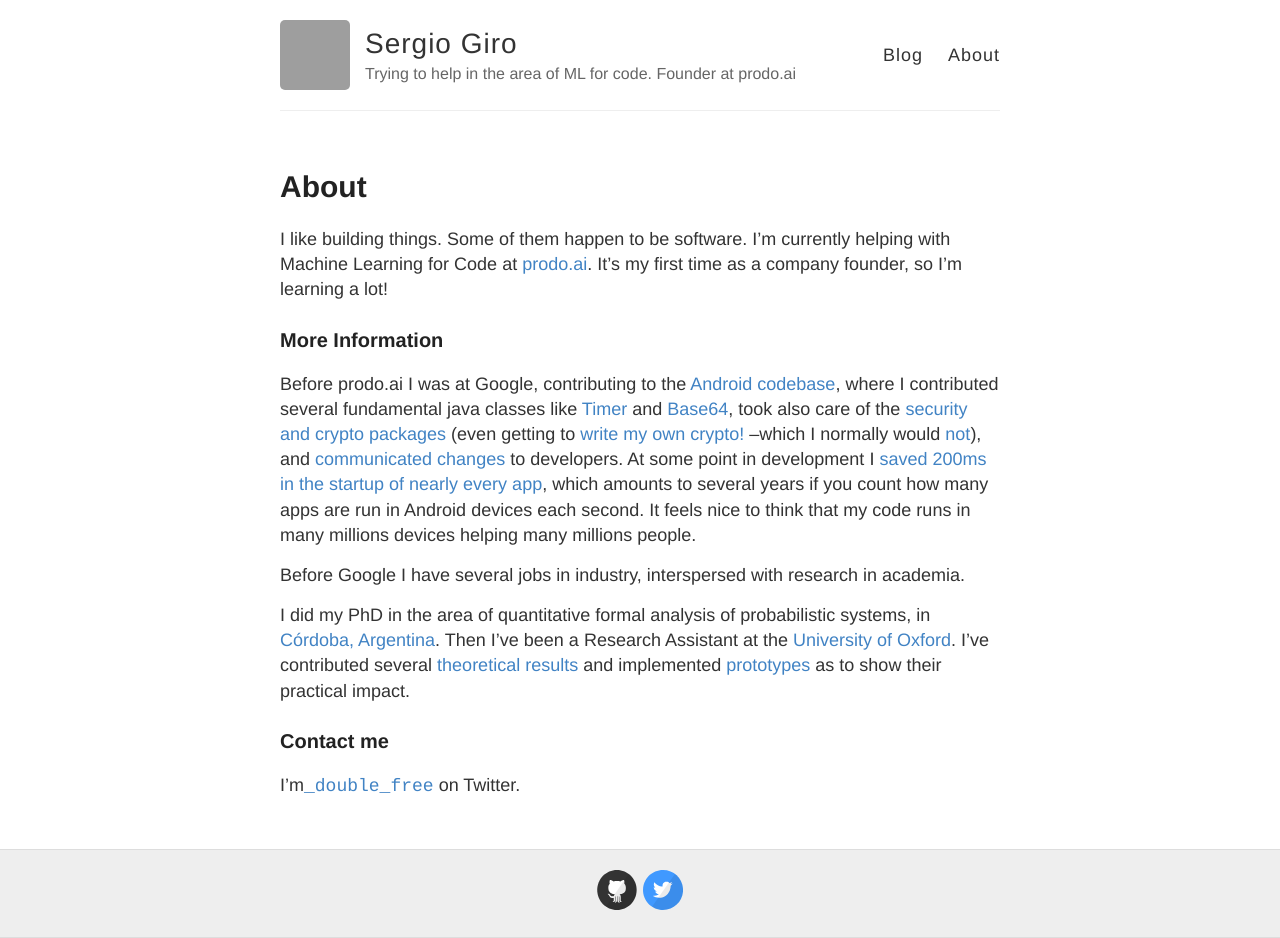
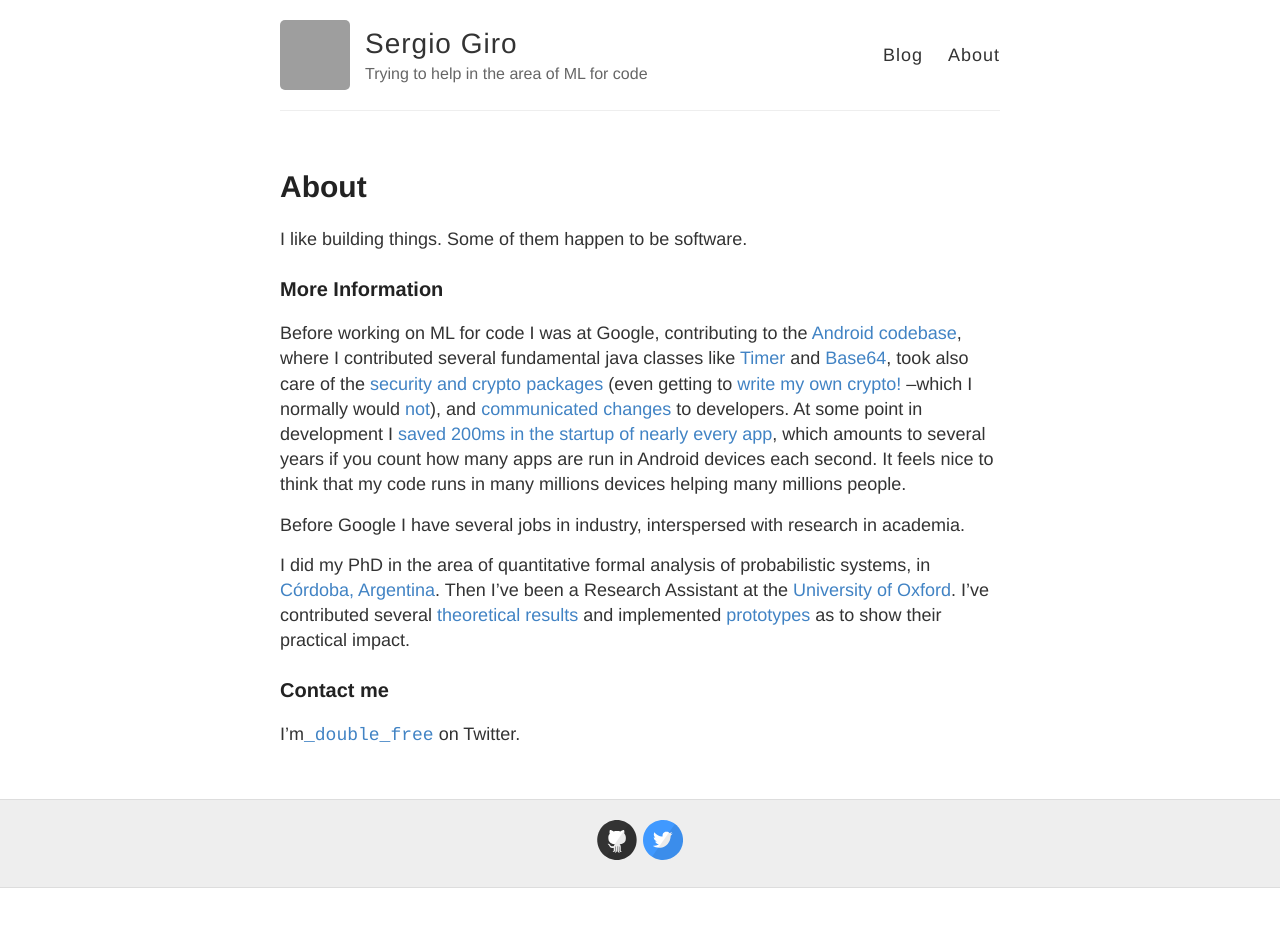
Before and after one commit to sergiogiro/sergiogiro.github.io, a Jekyll site: the page built from about.md, in a window 1280 px wide. Built offline with Jekyll 4.4.1, drawn with Linux system fonts in a browser that asks for light colours; after the commit the page ends 900 px from its top, so only the background shows below that; grey boxes are pictures that could not be loaded.

Commit message:
Remove references to prodo

```diff
--- a/_config.yml
+++ b/_config.yml
@@ -6,7 +6,7 @@
 name: Sergio Giro
 
 # Short bio or description (displayed in the header)
-description: Trying to help in the area of ML for code. Founder at prodo.ai
+description: Trying to help in the area of ML for code
 
 # URL of your avatar or profile pic (you could use your GitHub profile pic)
 avatar: https://avatars0.githubusercontent.com/u/4258800?s=460&v=4
--- a/about.md
+++ b/about.md
@@ -5,12 +5,10 @@ permalink: /about/
 ---
 
 I like building things. Some of them happen to be software.
-I'm currently helping with Machine Learning for Code at [prodo.ai](http://prodo.ai).
-It's my first time as a company founder, so I'm learning a lot!
 
 ### More Information
 
-Before prodo.ai I was at Google, contributing to the
+Before working on ML for code I was at Google, contributing to the
 [Android codebase](https://android-review.googlesource.com/q/author:sgiro%2540google.com){:target="_blank"}, where I contributed several fundamental java classes like
 [Timer](https://android-review.googlesource.com/c/platform/libcore/+/169083){:target="_blank"}
 and
```
